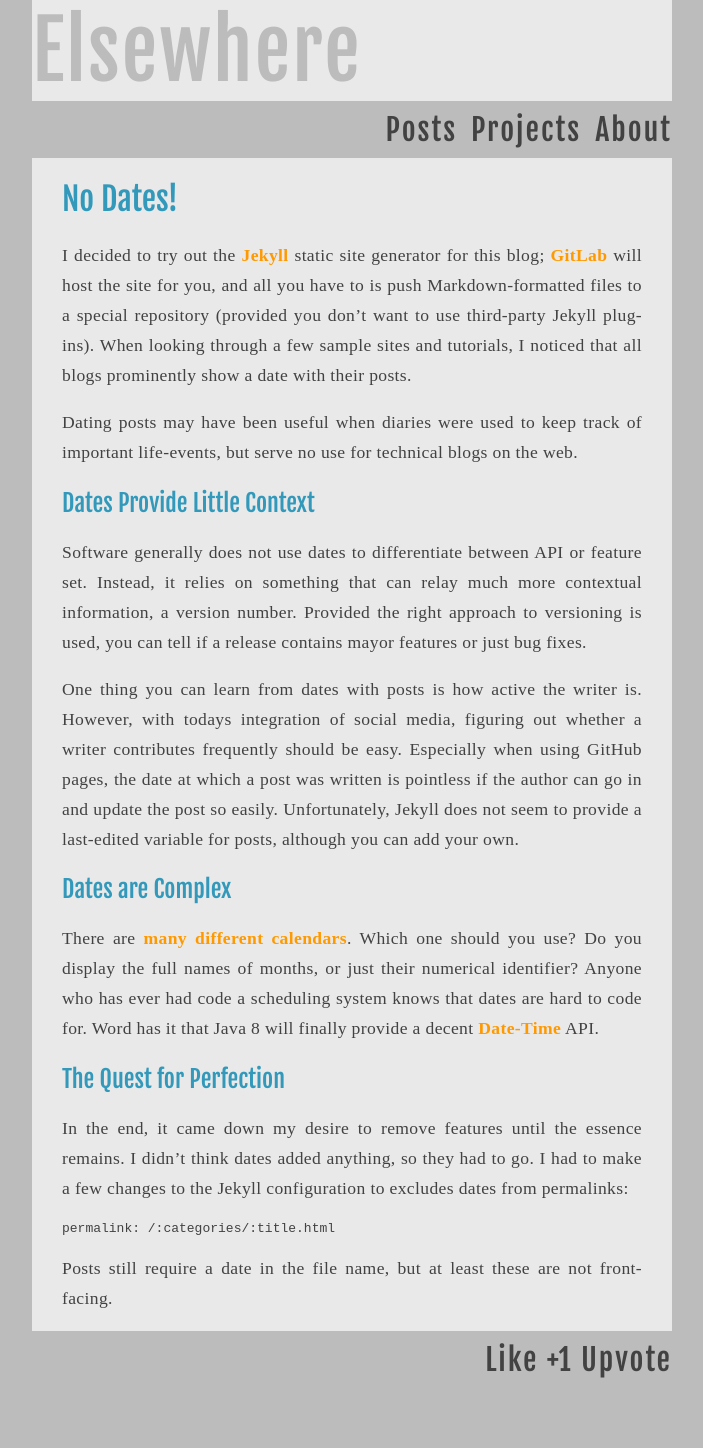
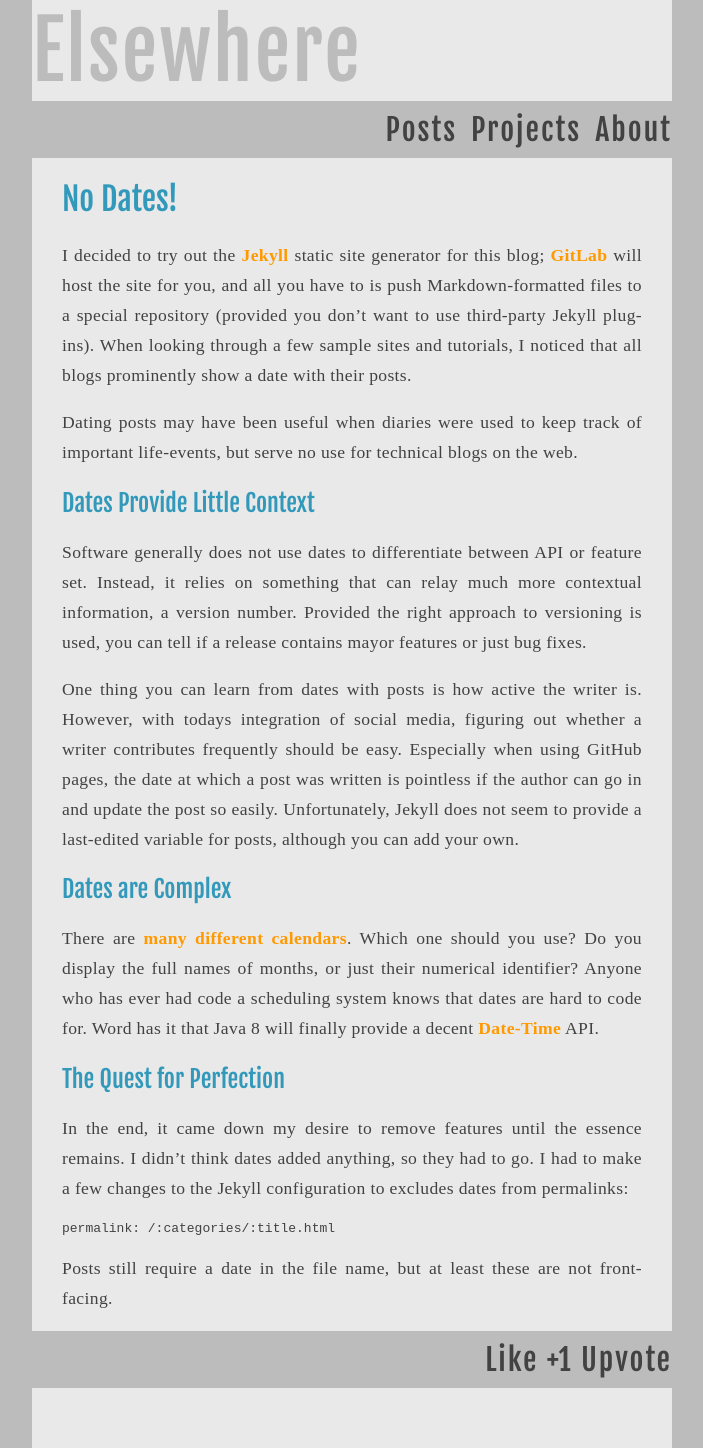
Before and after one commit to ElsewhereGames/elsewheregames.github.io, a Jekyll site: the page built from _posts/2013-01-10-no-dates.markdown, in a window 1280 px wide. Shown: the whole page, without its empty margins (288-991 px from the left). Built offline with Jekyll 4.4.1, drawn with Linux system fonts in a browser that asks for light colours; some web fonts are replaced; Markdown is read by kramdown in place of the engine named in the settings; comment, search, counter and statistics services are not loaded; before the commit the page ends 1388 px from its top, so only the background shows below that.

Commit message:
Added some padding to the comment section.

```diff
--- a/_includes/post_template.html
+++ b/_includes/post_template.html
@@ -16,8 +16,6 @@
 
 <!-- Disqus Comments -->
 
-<div id="disqus_thread"></div>
-
 <script type="text/javascript">
     /* * * CONFIGURATION VARIABLES: EDIT BEFORE PASTING INTO YOUR WEBPAGE * * */
     var disqus_shortname = 'elsewheregames';
@@ -29,3 +27,7 @@
         (document.getElementsByTagName('head')[0] || document.getElementsByTagName('body')[0]).appendChild(dsq);
     })();
 </script>
+
+<div class="comments">
+    <div id="disqus_thread"></div>
+</div>
--- a/styles/styles.css
+++ b/styles/styles.css
@@ -131,6 +131,7 @@ html, body {
 
 .body .posts-list ul li {
     margin-bottom:      30px;
+    padding:            30px;
     position:           relative;
 }
 
@@ -189,3 +190,9 @@ html, body {
 .body .posts-list .tags ul li {
     color:              #ff9900;
 }
+
+/* Comments */
+
+.body .comments {
+    padding:            30px;
+}
```
